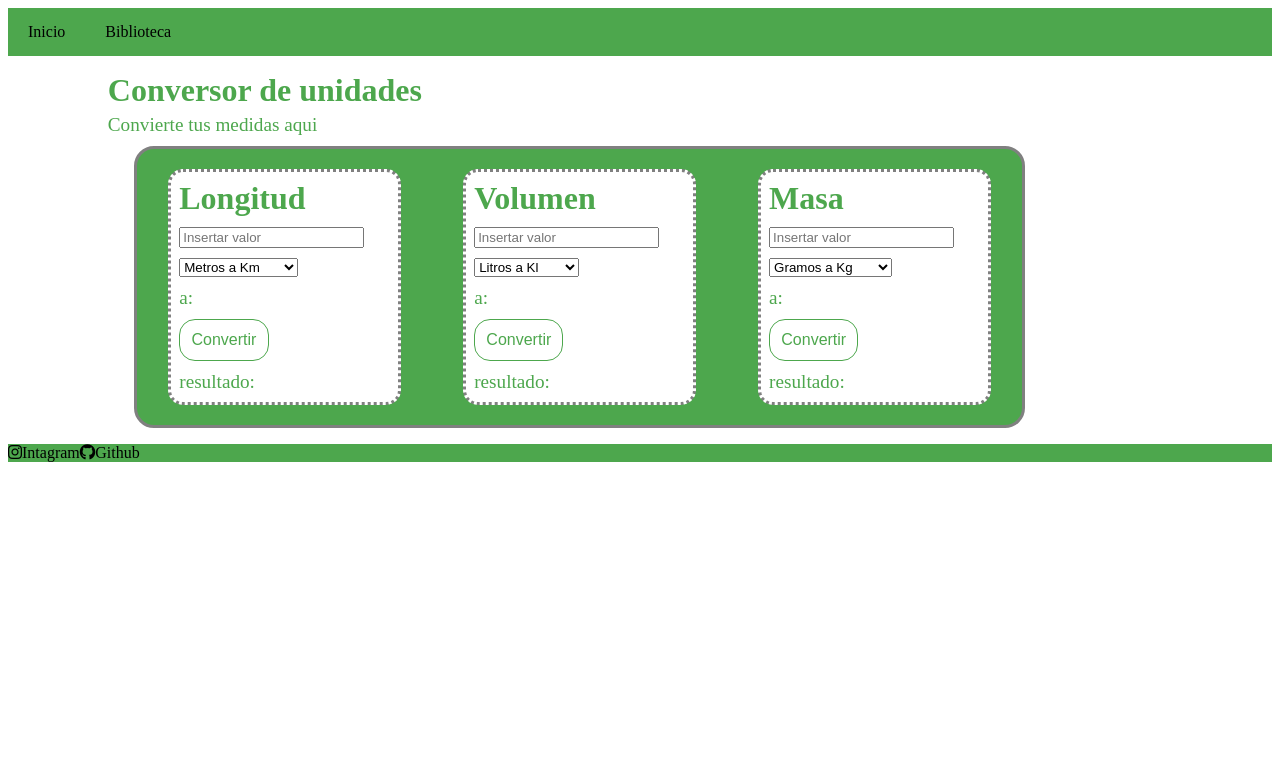
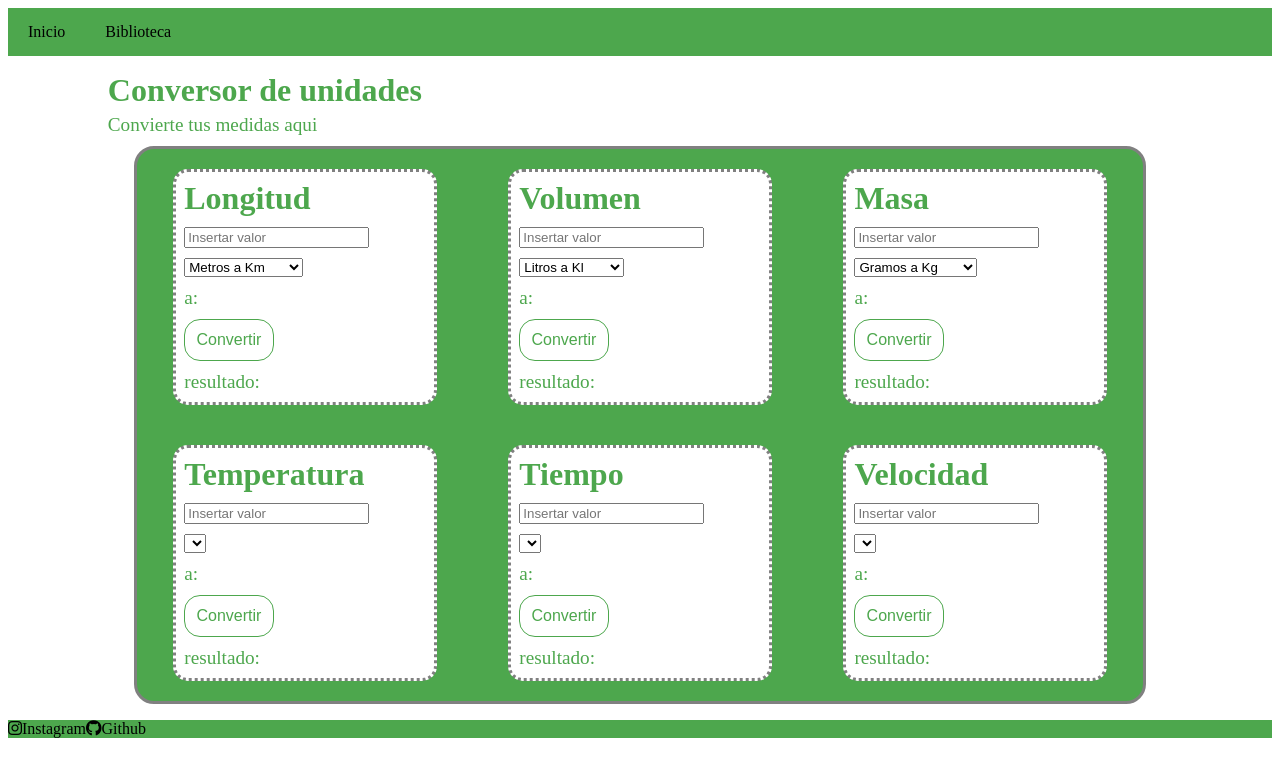
Before and after one commit to zarina21/Conversor-de-unidades, a plain HTML site: page convertidor/index.html in a window 1280 px wide. Drawn offline with Linux system fonts and the light colour scheme.

Commit message:
cambios comprobados
cambios

```diff
--- a/convertidor/conversor.js
+++ b/convertidor/conversor.js
@@ -1,32 +1,54 @@
 function convertorLongitud() {
     const inputValue = document.getElementById("inputLongitud").value;
     const unit = document.getElementById("Longitud").value;
+    //colocamos las constantes de las distintas conversiones
+    //metros
     const MetrosAKm = unit === "MetrosAKm";
     const MetrosAMillas = unit === "MetrosAMillas";
+    const MetrosAPies = unit === "MetrosAPies";
+    const MetrosAcm = unit === "MetrosAcm";
+    const MetrosAYardas = unit === "MetrosAYardas";
+    //km
     const KmAMetros = unit === "KmAMetros";
     const KmAMillas = unit === "KmAMillas";
+    //millas
     const MillasAKm = unit === "MillasAKm";
     const MillasAMetros = unit === "MillasAMetros";
+    // <p> resultado, medida </p> ejemplo: "10 km"
     let result = 0;
     let convertido = "medida";
+    //calculadora longitud
+    //metros
     if (MetrosAKm === true){
         result = inputValue * 1000;
         convertido = "Km"
     } else if (MetrosAMillas === true){
         result = inputValue / 1609;
         convertido = "Millas"
+    } else if (MetrosAPies === true){
+        result = inputValue *3.281;
+        convertido = "Pies"
+    } else if (MetrosAcm ===true){
+        result = inputValue * 100;
+        convertido = "cm"
+    //km
     } else if (KmAMetros === true){
         result = inputValue / 1000;
         convertido = "Metros"
     } else if (KmAMillas === true){
         result = inputValue / 1.609;
         convertido = "Millas"
+    //millas
     } else if (MillasAKm === true){
         result = inputValue * 1.609;
         convertido = "Km"
     } else if(MillasAMetros === true){
         result = inputValue * 1609;
         convertido = "Metros"
+    //pies
+    //cm
+    //mm
+    //yardas
     }
     document.getElementById("resultadoLongitud").innerHTML = result + " " + convertido;
 }
@@ -67,6 +89,7 @@ function convertorVolumen() {
 function convertorMasa() {
     const inputValue = document.getElementById("inputMasa").value;
     const unit = document.getElementById("Masa").value;
+//gramos
     const GramosAKg = unit === "GramosAKg";
     const GramosAOz = unit === "GramosAOz";
     const kgAGramos = unit === "kgAGramos";
--- a/convertidor/index.html
+++ b/convertidor/index.html
@@ -17,6 +17,7 @@
         </div>
     </header>
     <main>
+        <div>
             <div class="titulo">
                 <div>
                     <h1>Conversor de unidades</h1>
@@ -40,7 +41,7 @@
                             <option value="MetrosAMillas">Metros a Millas</option>
                             <option value="MetrosAPies">Metros a Pies</option>
                             <option value="MetrosAcm">Metros a cm</option>
-                        <option value="MetrosAcm">Metros a Yardas</option>
+                            <option value="MetrosAYardas">Metros a Yardas</option>
                             <!-- km -->
                             <option value="KmAMetros">Km a Metros</option>
                             <option value="KmAMillas">Km a Millas</option>
@@ -144,7 +145,6 @@
                             <!-- onzas -->
                             <option value="OzAKg">Onzas a Kg</option>
                             <option value="OzAGramos">Onzas a Gramos</option>
-
                         </select>
                     </div>
                     <div>
@@ -157,12 +157,79 @@
                         <p id="resultadoMasa">resultado:</p>
                     </div>
                 </div>
+                <div class="calculadora">
+                    <div>
+                        <h1>Temperatura</h1>
+                    </div>
+                    <div>
+                        <input type="number" id="inputTemperatura" placeholder="Insertar valor">
+                    </div>
+                    <div>
+                        <select id="Temperatura">
+                            <option></option>
+                        </select>
+                    </div>
+                    <div>
+                        <p>a:</p>
+                    </div>
+                    <div>
+                        <button onclick="convertorTemperatura()">Convertir</button>
+                    </div>
+                    <div>
+                        <p id="resultadoTemperatura">resultado:</p>
+                    </div>
+                </div>
+                <div class="calculadora">
+                    <div>
+                        <h1>Tiempo</h1>
+                    </div>
+                    <div>
+                        <input type="number" id="inputTiempo" placeholder="Insertar valor">
+                    </div>
+                    <div>
+                        <select id="convertorTiempo">
+                            <option></option>
+                        </select>
+                    </div>
+                    <div>
+                        <p>a:</p>
+                    </div>
+                    <div>
+                        <button onclick="convertorTiempo()">Convertir</button>
+                    </div>
+                    <div>
+                        <p id="resultadoTiempo">resultado:</p>
+                    </div>
+                </div>
+                <div class="calculadora">
+                    <div>
+                        <h1>Velocidad</h1>
+                    </div>
+                    <div>
+                        <input type="number" id="inputVelocidad" placeholder="Insertar valor">
+                    </div>
+                    <div>
+                        <select id="convertorVelocidad">
+                            <option></option>
+                        </select>
+                    </div>
+                    <div>
+                        <p>a:</p>
+                    </div>
+                    <div>
+                        <button onclick="convertorVelocidad()">Convertir</button>
+                    </div>
+                    <div>
+                        <p id="resultadoVelocidad">resultado:</p>
+                    </div>
+                </div>
+            </div>
         </div>
     </main>
     <footer>
         <div class="menu">
             <div>
-                <a><i class="fab fa-instagram"></i>Intagram</a>
+                <a><i class="fab fa-instagram"></i>Instagram</a>
             </div>
             <div>
                 <a><i class="fa-brands fa-github"></i>Github</a>
--- a/convertidor/style.css
+++ b/convertidor/style.css
@@ -65,7 +65,7 @@ button {
     border: solid var(--colorBorder);
     border-radius: 20px;
     justify-content: space-around;
-    width: 70%;
+    width: 80;
 }
 
 .calculadora {
```
Lines whose indentation alone changed are shown as unchanged.
